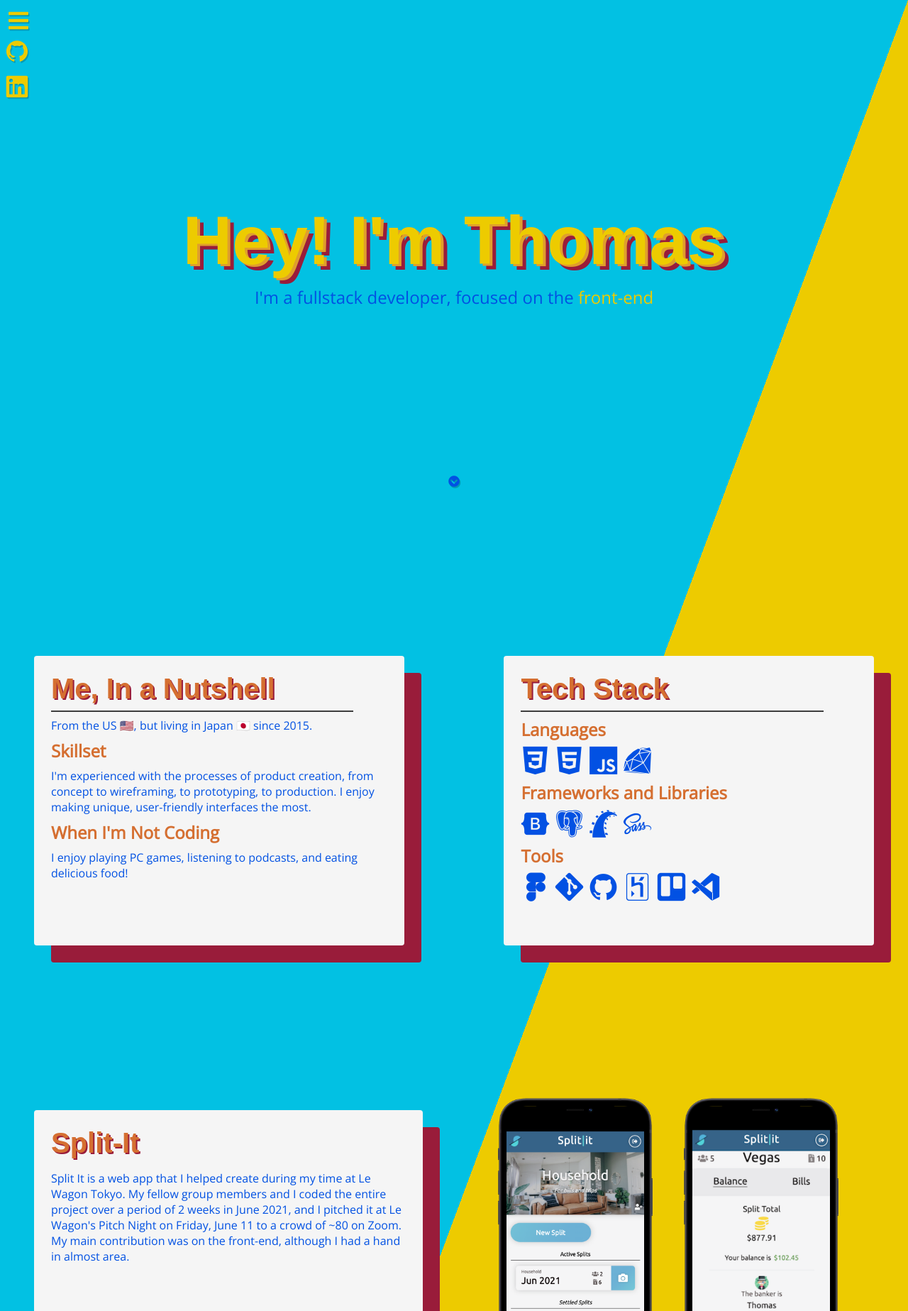
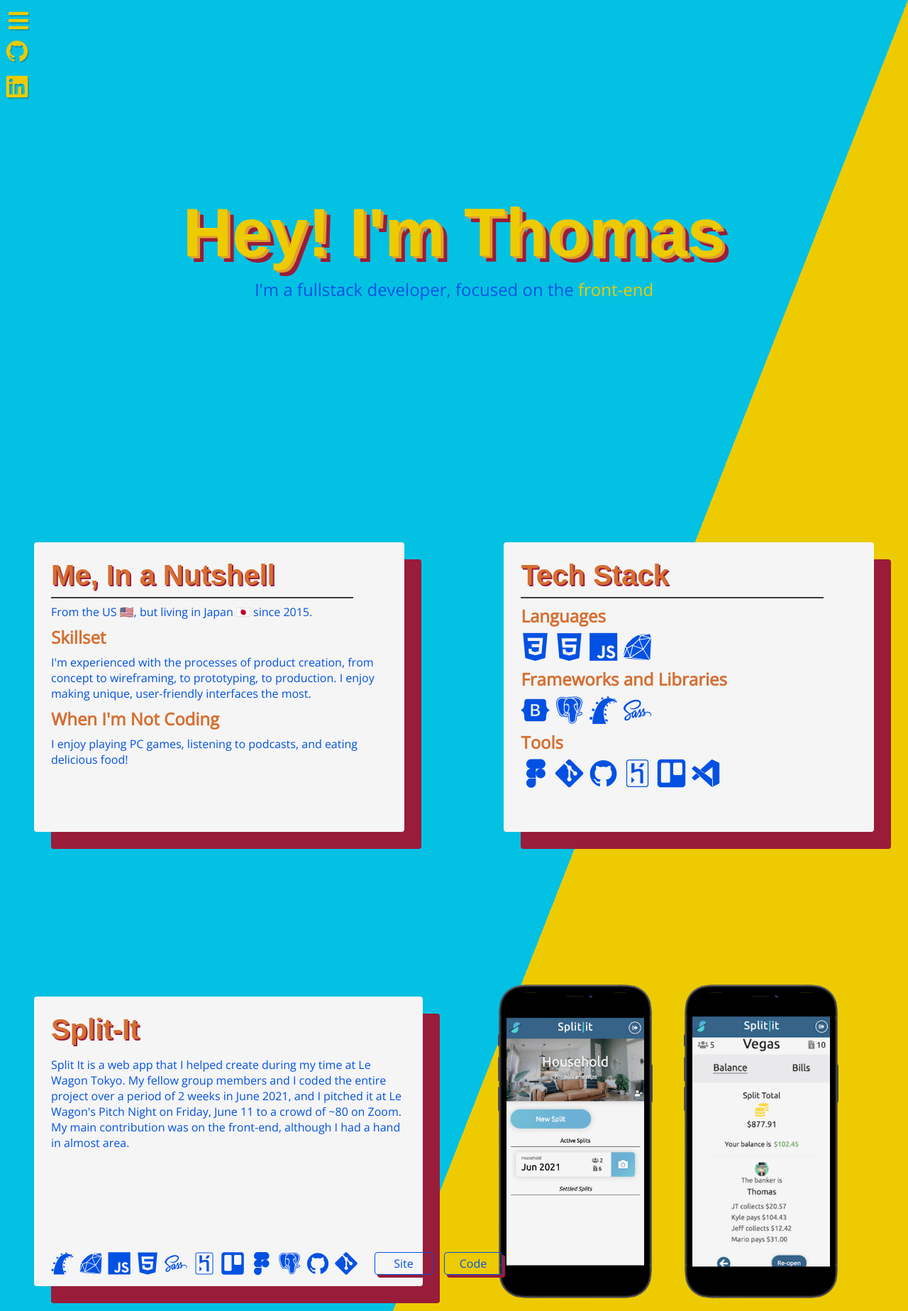
Before and after one commit to typexapex/portfolio-v3, a PHP site: page / in a window 1280 px wide. Shown: the top 1847 px of the page at 71% size. Run offline with PHP 8.4, Linux system fonts and the light colour scheme; some libraries are stand-ins or nearby versions; some web fonts are replaced.

Commit message:
removed scrolls, reduced size of greeting container so cards peek out at the bottom

```diff
--- a/css/containers.css
+++ b/css/containers.css
@@ -12,7 +12,7 @@
 
 /*begin greeting container large screen*/
 .greeting-container {
-  height: 80vh;
+  height: 75vh;
   width: 100%;
   display: flex;
   flex-direction: column;
@@ -50,7 +50,6 @@
   display: flex;
   align-items: center;
   justify-content: space-between;
-  margin-top: 15vh;
 }
 /*end about-tech-container*/
 
--- a/index.html
+++ b/index.html
@@ -42,11 +42,6 @@
           <h1>Hey! I'm Thomas</h1>
           <p>I'm a fullstack developer, focused on the <span class="highlight">front-end</span></p>
         </div> <!-- end greeting-card -->
-        <div class="greeting-scroll">
-          <a href="#about-tech">
-            <i class="fas fa-chevron-circle-down"></i>
-          </a>
-        </div> <!-- end greeting-scroll -->
       </div> <!-- end greeting-container -->
 <!-- END GREETING -->
 <!-- BEGIN ABOUT / TECH -->
@@ -170,11 +165,6 @@
           </form>
         </div> <!-- end contact -->
       </div> <!-- end contact-container -->
-      <div class="top-scroll">
-        <a href="#top">
-          <i class="fas fa-chevron-circle-up"></i>
-        </a>
-      </div> <!-- end top-scroll -->
 <!-- END CONTACT -->
     </div> <!-- end content-container -->
 <!-- END CONTENT -->
```
